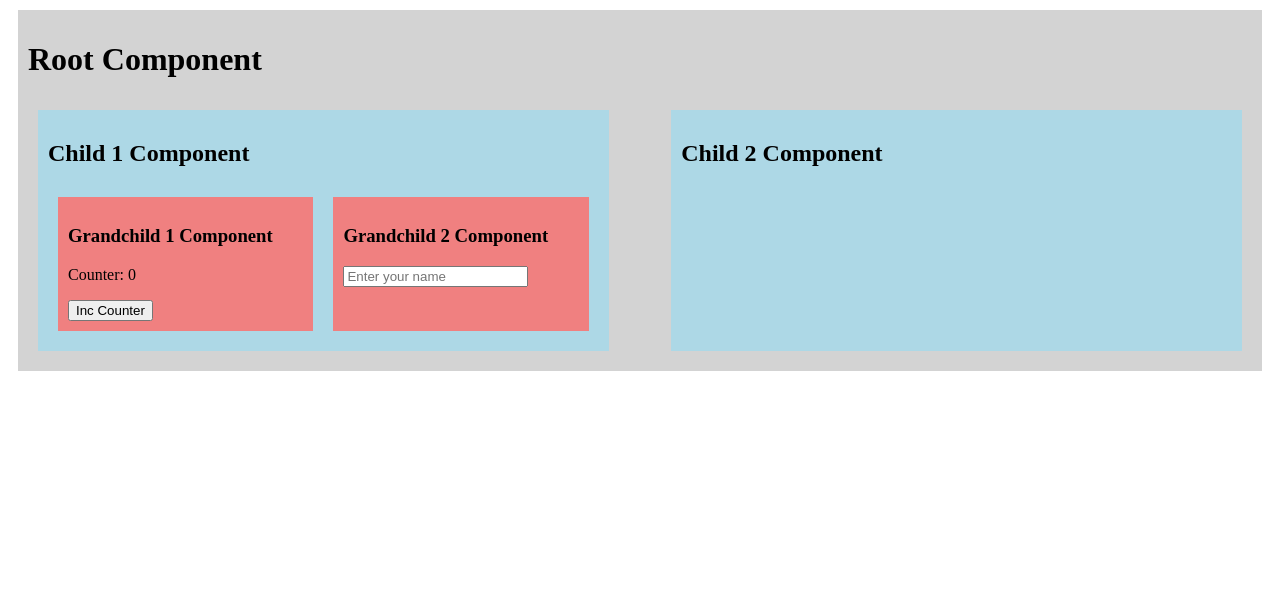
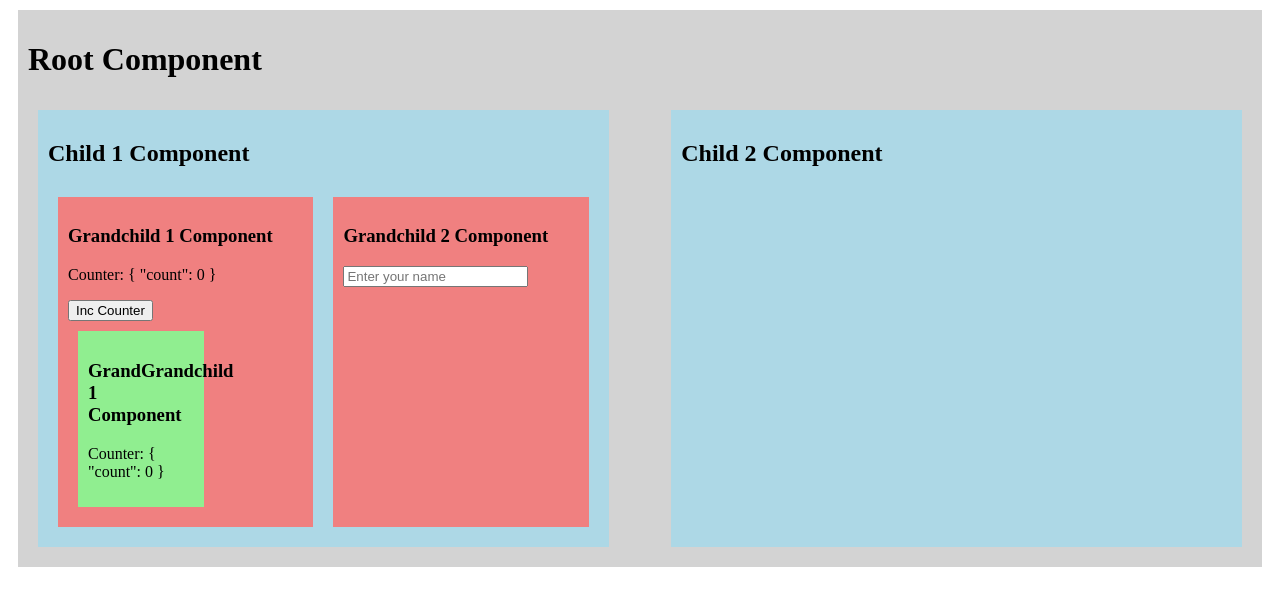
Before and after one commit to Sam-Lin-MillersLab/AngularChangeDetectionDemo, an Angular app: page / in a window 1280 px wide. Shown: the top 606 px of the page. Built offline with nearby package versions, Linux system fonts and the light colour scheme.

Commit message:
object ref input ggc1

```diff
--- a/src/app/grandchild1.component.ts
+++ b/src/app/grandchild1.component.ts
@@ -1,12 +1,15 @@
+import { JsonPipe } from '@angular/common';
 import { ChangeDetectionStrategy, Component } from '@angular/core';
+import { GrandGrandchild1Component } from './grandgrandchild1.component';
 
 @Component({
   selector: 'app-grandchild1',
   template: `
     <h3>Grandchild 1 Component</h3>
-    <p>Counter: {{ counter.count }}</p>
+    <p>Counter: {{ counter | json }}</p>
     <button (click)="incCounter()">Inc Counter</button>
     {{ logCD() }}
+    <app-grandgrandchild1 [counter]="counter"></app-grandgrandchild1>
   `,
   styles: [
     `
@@ -20,6 +23,7 @@ import { ChangeDetectionStrategy, Component } from '@angular/core';
     `,
   ],
   standalone: true,
+  imports: [JsonPipe, GrandGrandchild1Component],
   changeDetection: ChangeDetectionStrategy.OnPush,
 })
 export class Grandchild1Component {
--- /dev/null
+++ b/src/app/grandgrandchild1.component.ts
@@ -0,0 +1,32 @@
+import { JsonPipe } from '@angular/common';
+import { ChangeDetectionStrategy, Component, Input } from '@angular/core';
+
+@Component({
+  selector: 'app-grandgrandchild1',
+  template: `
+    <h3>GrandGrandchild 1 Component</h3>
+    <p>Counter: {{ counter | json }}</p>
+    {{ logCD() }}
+  `,
+  styles: [
+    `
+      :host {
+        display: block;
+        width: 45%;
+        padding: 10px;
+        margin: 10px;
+        background-color: lightgreen;
+      }
+    `,
+  ],
+  standalone: true,
+  imports: [JsonPipe],
+  changeDetection: ChangeDetectionStrategy.OnPush,
+})
+export class GrandGrandchild1Component {
+  @Input() counter: { count: number } | undefined;
+
+  logCD() {
+    console.log('GrandGrandchild 1 Component - Change Detection');
+  }
+}
```
